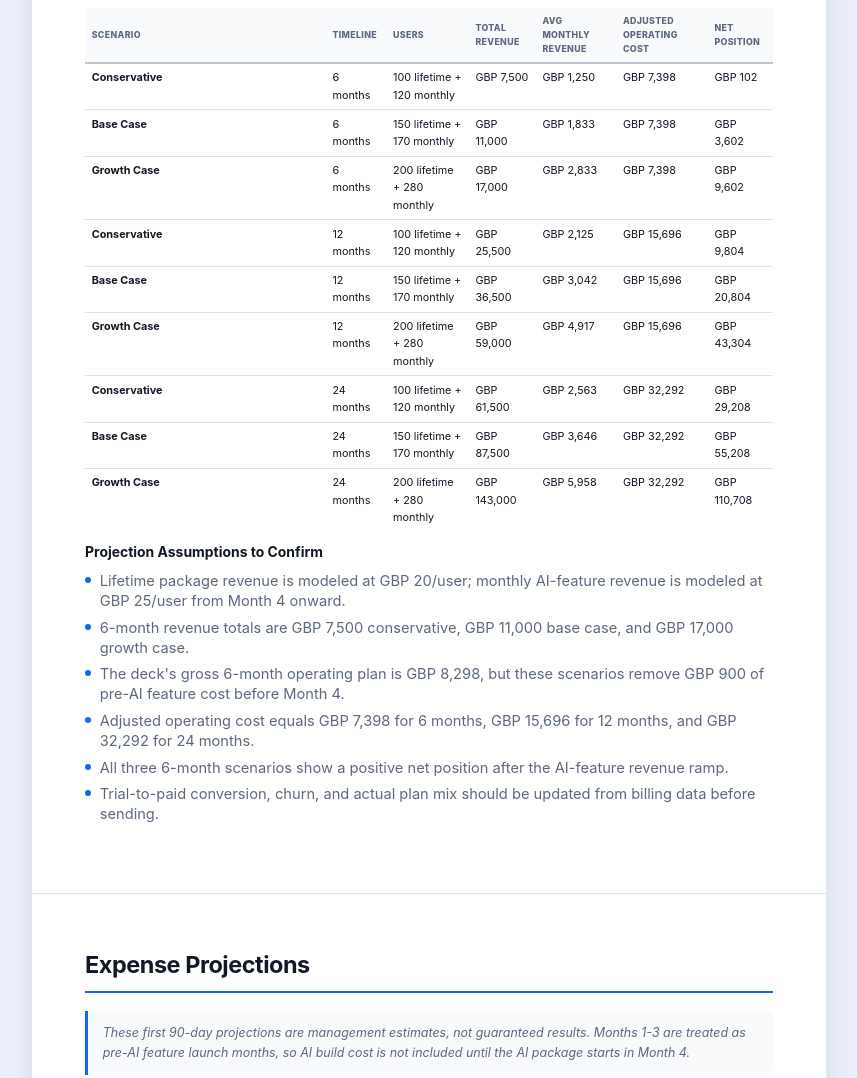
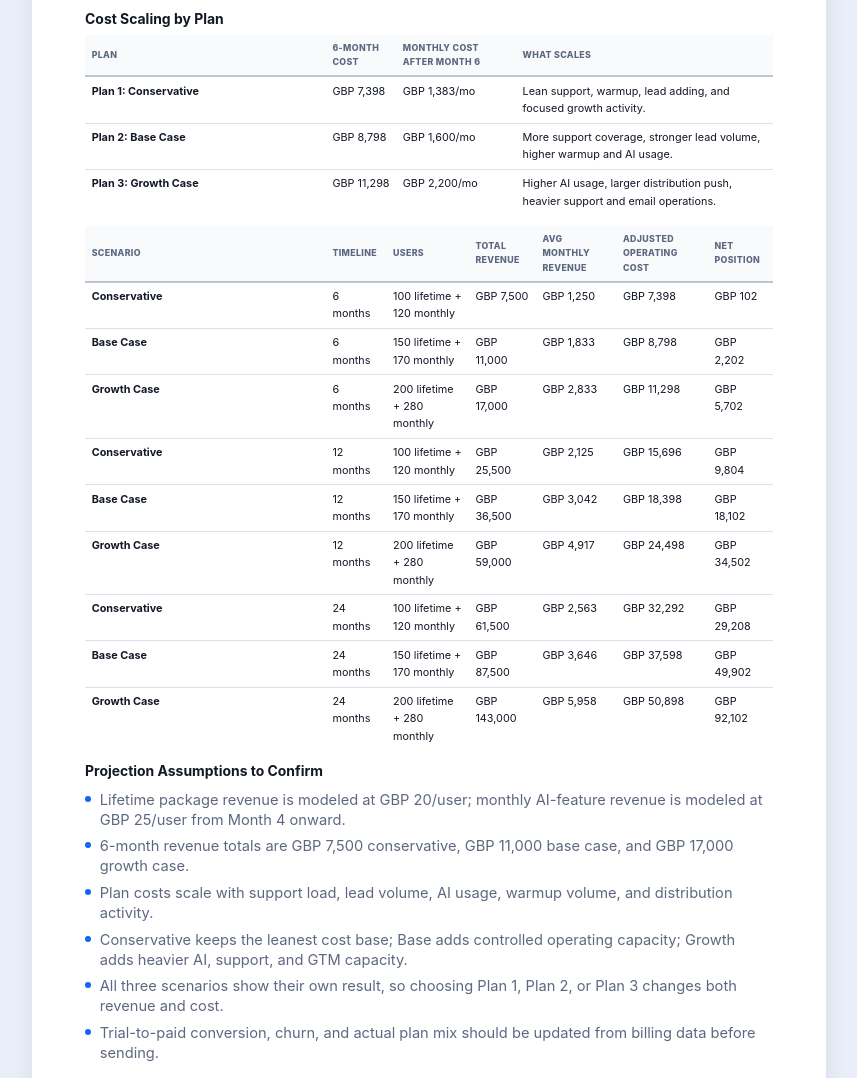
Before and after one commit to muhammadsalauddin/ai-powered-email-marketing, a plain HTML site: page investor.html in a window 1280 px wide. Shown: the part 8861-9939 px from the top of the page, without its empty margins (211-1068 px from the left). Drawn offline with Linux system fonts and the light colour scheme.

Commit message:
Update financial projections scenarios

```diff
--- a/investor.html
+++ b/investor.html
@@ -548,7 +548,7 @@
 
         <div class="section-block">
           <p class="tbd-note">
-            All projections are management assumptions, not guaranteed results. Each six-month scenario uses a one-time lifetime package plus Month 4, Month 5, and Month 6 monthly AI-feature revenue. Average monthly revenue is total period revenue divided by the timeline.
+            All projections are management assumptions, not guaranteed results. Each scenario is a separate plan: Plan 1 Conservative, Plan 2 Base Case, and Plan 3 Growth Case. Revenue, cost, and net position scale based on the plan selected.
           </p>
         </div>
 
@@ -616,6 +616,40 @@
           </table>
         </div>
 
+        <div class="section-block">
+          <h3>Cost Scaling by Plan</h3>
+          <table class="info-table">
+            <thead>
+              <tr>
+                <th>Plan</th>
+                <th>6-Month Cost</th>
+                <th>Monthly Cost After Month 6</th>
+                <th>What Scales</th>
+              </tr>
+            </thead>
+            <tbody>
+              <tr>
+                <th>Plan 1: Conservative</th>
+                <td>GBP 7,398</td>
+                <td>GBP 1,383/mo</td>
+                <td>Lean support, warmup, lead adding, and focused growth activity.</td>
+              </tr>
+              <tr>
+                <th>Plan 2: Base Case</th>
+                <td>GBP 8,798</td>
+                <td>GBP 1,600/mo</td>
+                <td>More support coverage, stronger lead volume, higher warmup and AI usage.</td>
+              </tr>
+              <tr>
+                <th>Plan 3: Growth Case</th>
+                <td>GBP 11,298</td>
+                <td>GBP 2,200/mo</td>
+                <td>Higher AI usage, larger distribution push, heavier support and email operations.</td>
+              </tr>
+            </tbody>
+          </table>
+        </div>
+
         <table class="info-table">
           <thead>
             <tr>
@@ -644,8 +678,8 @@
               <td>150 lifetime + 170 monthly</td>
               <td>GBP 11,000</td>
               <td>GBP 1,833</td>
-              <td>GBP 7,398</td>
-              <td>GBP 3,602</td>
+              <td>GBP 8,798</td>
+              <td>GBP 2,202</td>
             </tr>
             <tr>
               <th>Growth Case</th>
@@ -653,8 +687,8 @@
               <td>200 lifetime + 280 monthly</td>
               <td>GBP 17,000</td>
               <td>GBP 2,833</td>
-              <td>GBP 7,398</td>
-              <td>GBP 9,602</td>
+              <td>GBP 11,298</td>
+              <td>GBP 5,702</td>
             </tr>
             <tr>
               <th>Conservative</th>
@@ -671,8 +705,8 @@
               <td>150 lifetime + 170 monthly</td>
               <td>GBP 36,500</td>
               <td>GBP 3,042</td>
-              <td>GBP 15,696</td>
-              <td>GBP 20,804</td>
+              <td>GBP 18,398</td>
+              <td>GBP 18,102</td>
             </tr>
             <tr>
               <th>Growth Case</th>
@@ -680,8 +714,8 @@
               <td>200 lifetime + 280 monthly</td>
               <td>GBP 59,000</td>
               <td>GBP 4,917</td>
-              <td>GBP 15,696</td>
-              <td>GBP 43,304</td>
+              <td>GBP 24,498</td>
+              <td>GBP 34,502</td>
             </tr>
             <tr>
               <th>Conservative</th>
@@ -698,8 +732,8 @@
               <td>150 lifetime + 170 monthly</td>
               <td>GBP 87,500</td>
               <td>GBP 3,646</td>
-              <td>GBP 32,292</td>
-              <td>GBP 55,208</td>
+              <td>GBP 37,598</td>
+              <td>GBP 49,902</td>
             </tr>
             <tr>
               <th>Growth Case</th>
@@ -707,8 +741,8 @@
               <td>200 lifetime + 280 monthly</td>
               <td>GBP 143,000</td>
               <td>GBP 5,958</td>
-              <td>GBP 32,292</td>
-              <td>GBP 110,708</td>
+              <td>GBP 50,898</td>
+              <td>GBP 92,102</td>
             </tr>
           </tbody>
         </table>
@@ -718,9 +752,9 @@
           <ul class="feature-list">
             <li>Lifetime package revenue is modeled at GBP 20/user; monthly AI-feature revenue is modeled at GBP 25/user from Month 4 onward.</li>
             <li>6-month revenue totals are GBP 7,500 conservative, GBP 11,000 base case, and GBP 17,000 growth case.</li>
-            <li>The deck's gross 6-month operating plan is GBP 8,298, but these scenarios remove GBP 900 of pre-AI feature cost before Month 4.</li>
-            <li>Adjusted operating cost equals GBP 7,398 for 6 months, GBP 15,696 for 12 months, and GBP 32,292 for 24 months.</li>
-            <li>All three 6-month scenarios show a positive net position after the AI-feature revenue ramp.</li>
+            <li>Plan costs scale with support load, lead volume, AI usage, warmup volume, and distribution activity.</li>
+            <li>Conservative keeps the leanest cost base; Base adds controlled operating capacity; Growth adds heavier AI, support, and GTM capacity.</li>
+            <li>All three scenarios show their own result, so choosing Plan 1, Plan 2, or Plan 3 changes both revenue and cost.</li>
             <li>Trial-to-paid conversion, churn, and actual plan mix should be updated from billing data before sending.</li>
           </ul>
         </div>
```
Also changed, not shown: 1 other file.
